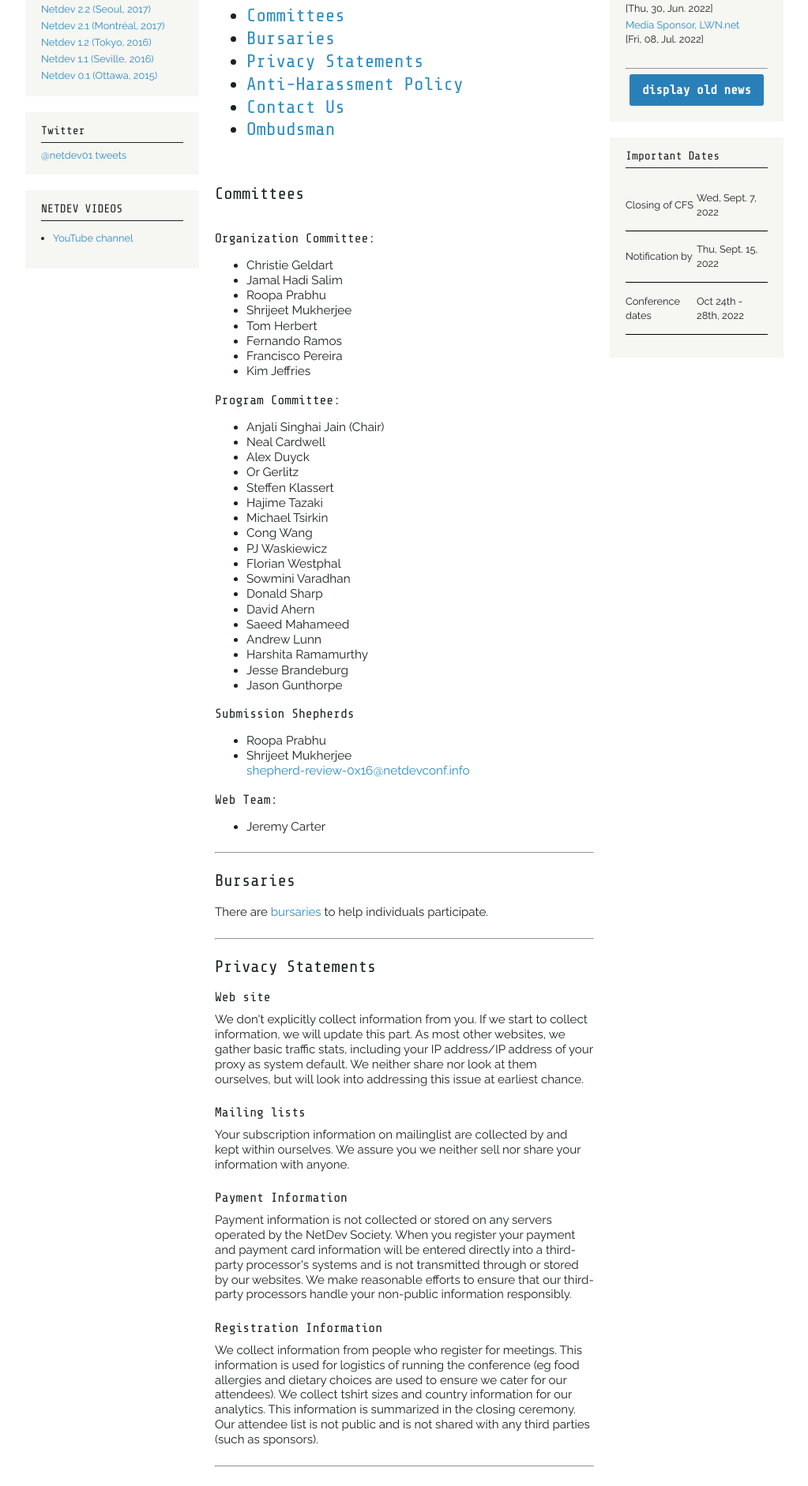
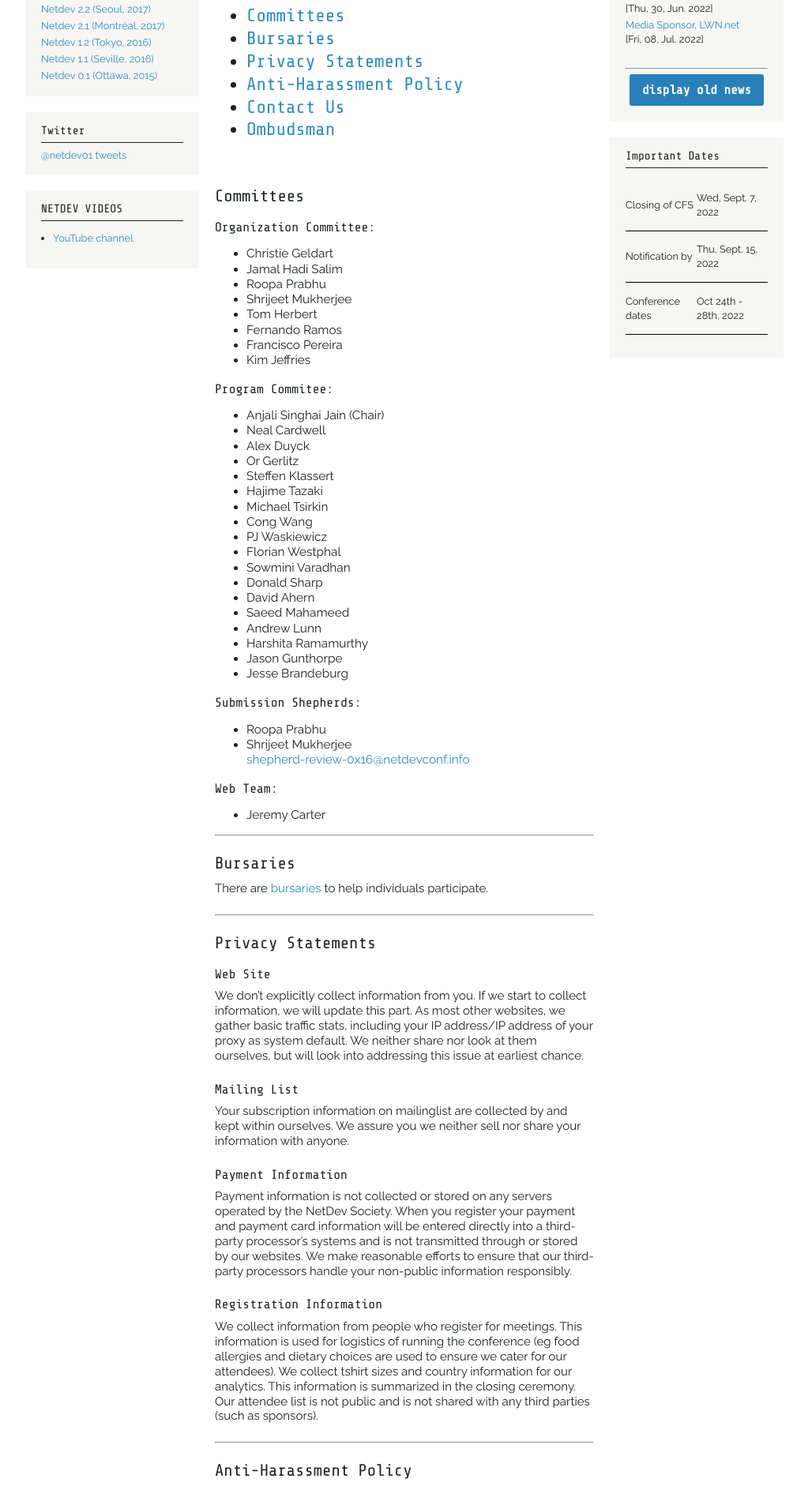
Before and after one commit to laelnasan/test-netdev-prod, a Jekyll site: the page built from pages/about.md, in a window 1280 px wide. Shown: the part 689-2571 px from the top of the page at 79% size, without its empty margins (128-1151 px from the left). Built offline with Jekyll 4.4.1, drawn with Linux system fonts in a browser that asks for light colours; nearby versions of some CDN libraries; comment, search, counter and statistics services are not loaded; some of the changed lines change nothing that is shown.

Commit message:
rename page files to markdown files. transcribe About Us page to markdown.

```diff
--- a/_sass/_legacy.scss
+++ b/_sass/_legacy.scss
@@ -78,6 +78,11 @@
     margin: 1em 0 0.5em;
     font-weight: inherit;
     font-family: "Share Tech Mono";
+}
+
+h1 {
+  font-size: 1.9em;
+  line-height: 1;
 }
 
 @font-face {
@@ -602,7 +607,7 @@
         border-bottom: 0.8px solid #c5c5c5;
     }
 
-    .news-article .date {
+    .date {
         margin: 5px 0 8px;
         font-size: 0.95em;
         font-family: "Share Tech Mono";
--- a/pages/about.html
+++ /dev/null
@@ -1,10 +0,0 @@
----
-layout: default
-title: About Us
-pagination:
-main_nav: true
-enabled: true
-order: 8
----
-
-{% include content/about.html %}
--- /dev/null
+++ b/pages/about.md
@@ -0,0 +1,186 @@
+---
+layout: default
+title: About Us
+main_nav: true
+enabled: true
+order: 8
+---
+
+# About Us
+
+The NetDev Society has been established for the purpose of advancing
+the Linux networking user and kernel open source software by, among
+other things, providing a forum for collaboration through conferences
+and other activities. It is operated by volunteer netdev community
+members. It is not a trade association. Our goal is to serve the netdev
+community.
+
+<ul>
+  <h2>
+    <li><a href="#committees">Committees</a></li>
+    <li><a href="#bursaries">Bursaries</a></li>
+    <li><a href="#privacy-statements">Privacy Statements</a></li>
+    <li><a href="#anti-harassment-policy">Anti-Harassment Policy</a></li>
+    <li><a href="#contact-us">Contact Us</a></li>
+    <li><a href="#ombudsman">Ombudsman</a></li>
+  </h2>
+</ul>
+
+
+<br/>
+
+## Committees
+
+
+### Organization Committee:
+- Christie Geldart
+- Jamal Hadi Salim
+- Roopa Prabhu
+- Shrijeet Mukherjee
+- Tom Herbert
+- Fernando Ramos
+- Francisco Pereira
+- Kim Jeffries
+
+### Program Commitee:
+- Anjali Singhai Jain (Chair)
+- Neal Cardwell
+- Alex Duyck
+- Or Gerlitz
+- Steffen Klassert
+- Hajime Tazaki
+- Michael Tsirkin
+- Cong Wang
+- PJ Waskiewicz
+- Florian Westphal
+- Sowmini Varadhan
+- Donald Sharp
+- David Ahern
+- Saeed Mahameed
+- Andrew Lunn
+- Harshita Ramamurthy
+- Jason Gunthorpe
+- Jesse Brandeburg
+
+### Submission Shepherds:
+- Roopa Prabhu
+- Shrijeet Mukherjee <br/>
+[shepherd-review-0x16@netdevconf.info](mailto:shepherd-review-0x16@netdevconf.info)
+
+### Web Team:
+- Jeremy Carter
+
+---
+
+## Bursaries
+
+There are [bursaries](bursaries.html) to help individuals participate.
+
+---
+
+## Privacy Statements
+
+### Web Site
+We don't explicitly collect information from you. If we start to collect
+information, we will update this part. As most other websites, we gather basic
+traffic stats, including your IP address/IP address of your proxy as system
+default. We neither share nor look at them ourselves, but will look into
+addressing this issue at earliest chance.
+
+{% comment %}
+  We put the web site under HTTPS, so the requests and
+  responses are encrypted (private).
+
+  We don't use any third-party suppliers for the web site -
+  no third-party analytics, no third-party graphics, no
+  third-party js or other supporting files. Whatever
+  supporting files we use (js, css) we host
+  ourselves. So far, there is no javascript and no plan
+  to put any in. We lack the time to implement a fancy user
+  experience - if someone wants to volunteer we won't
+  necessarily refuse but we also don't want to compromise
+  privacy/security either. So there won't be any
+  third-party-hosting of our web assets, but we might start
+  to use javascript libraries. However our site will be
+  usable without javascript, if you turn it off at your
+  end.
+{% endcomment %}
+
+### Mailing List
+
+{% comment %}
+  We have two types of mailing lists: one at
+  lists.netfilter.org (thanks Pablo) and the others hosted
+  by us.
+{% endcomment %}
+
+Your subscription information on mailinglist are collected by and kept within
+ourselves. We assure you we neither sell nor share your information with
+anyone.
+
+### Payment Information
+Payment information is not collected or stored on any servers operated by the
+NetDev Society. When you register your payment and payment card information
+will be entered directly into a third-party processor's systems and is not
+transmitted through or stored by our websites. We make reasonable efforts to
+ensure that our third-party processors handle your non-public information
+responsibly.
+
+### Registration Information
+We collect information from people who register for meetings. This information
+is used for logistics of running the conference (eg food allergies and dietary
+choices are used to ensure we cater for our attendees). We collect tshirt sizes
+and country information for our analytics. This information is summarized in
+the closing ceremony. Our attendee list is not public and is not shared with
+any third parties (such as sponsors).
+
+{% comment %}
+  ### Information for letters of invitation
+
+  We delete the personal information that we collect to
+  generate letters of invitation in a timely fashion
+  after each meeting. We request that local organizations
+  with whom we share this data to generate the letters
+  also delete it in a timely fashion.
+{% endcomment %}
+
+---
+
+## Anti-Harassment Policy
+
+The NetDev Society is dedicated to providing a harassment-free conference
+experience for everyone regardless of gender, sexual orientation, disability,
+physical appearance, body size, race, or religion. We do not tolerate
+harassment of conference participants in any form and we expect participants to
+comply with our anti-harrassment policy at all conference venues and
+conference-related social events.
+
+Harassment includes sexual languages and images in venue spaces, deliberate
+intimidation, stalking, harassing photography or recording, sustained
+disruption of talks or other events, inappropriate physical contact, unwelcome
+sexual attention, and offensive verbal comments related to gender, sexual
+orientation, disability, physical appearance, body size, race, or religion.
+Conference participants violating this policy may be sanctioned or expelled
+from the conference without a refund at the discretion of the conference
+organizers.
+
+If you are being harassed, notice that someone else is being harassed, or have
+any other concerns, please contact a member of conference staff immediately.
+
+---
+
+## Contact Us
+
+General: [info@netdevconf.info](mailto:info@netdevconf.info?Subject=ContactUs)
+<br/>
+Sponsors: [sponsor@netdevconf.info](mailto:sponsor@netdevconf.info)
+
+
+<br> Announcements/News: people@netdevconf.info, subscribe at
+[https://lists.netdevconf.info/cgi-bin/mailman/listinfo/people](https://lists.netdevconf.info/cgi-bin/mailman/listinfo/people).
+
+---
+
+## Ombudsman
+
+We have an [ombudsman](ombudsman.html) to settle any disputes.
```
Also changed, not shown: pages/index.md (renamed from pages/index.html), pages/participate.md (renamed from pages/participate.html), pages/registration.md (renamed from pages/registration.html), pages/schedule.md (renamed from pages/schedule.html), pages/sessions.md (renamed from pages/sessions.html), pages/travel.md (renamed from pages/travel.html).
